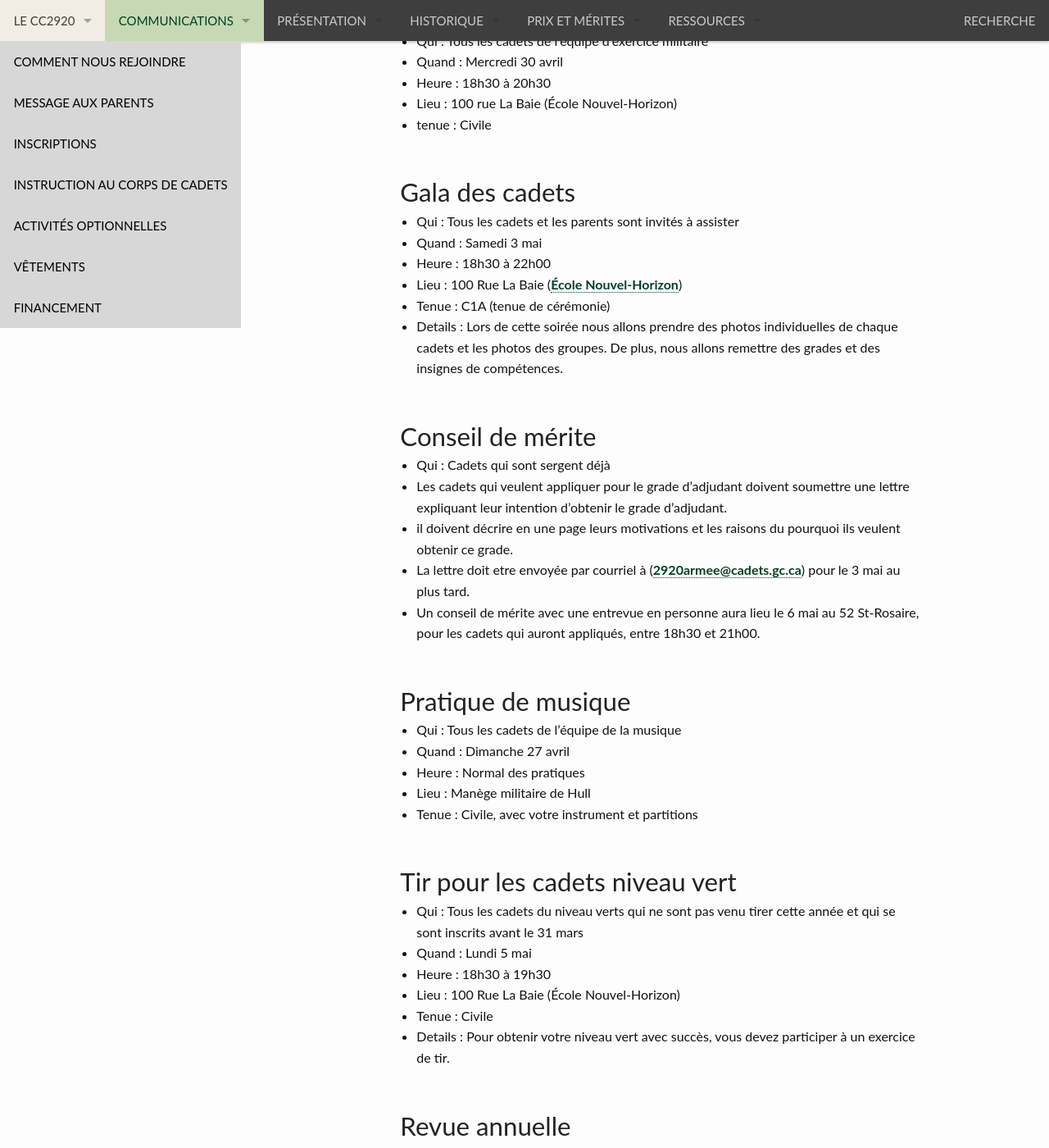
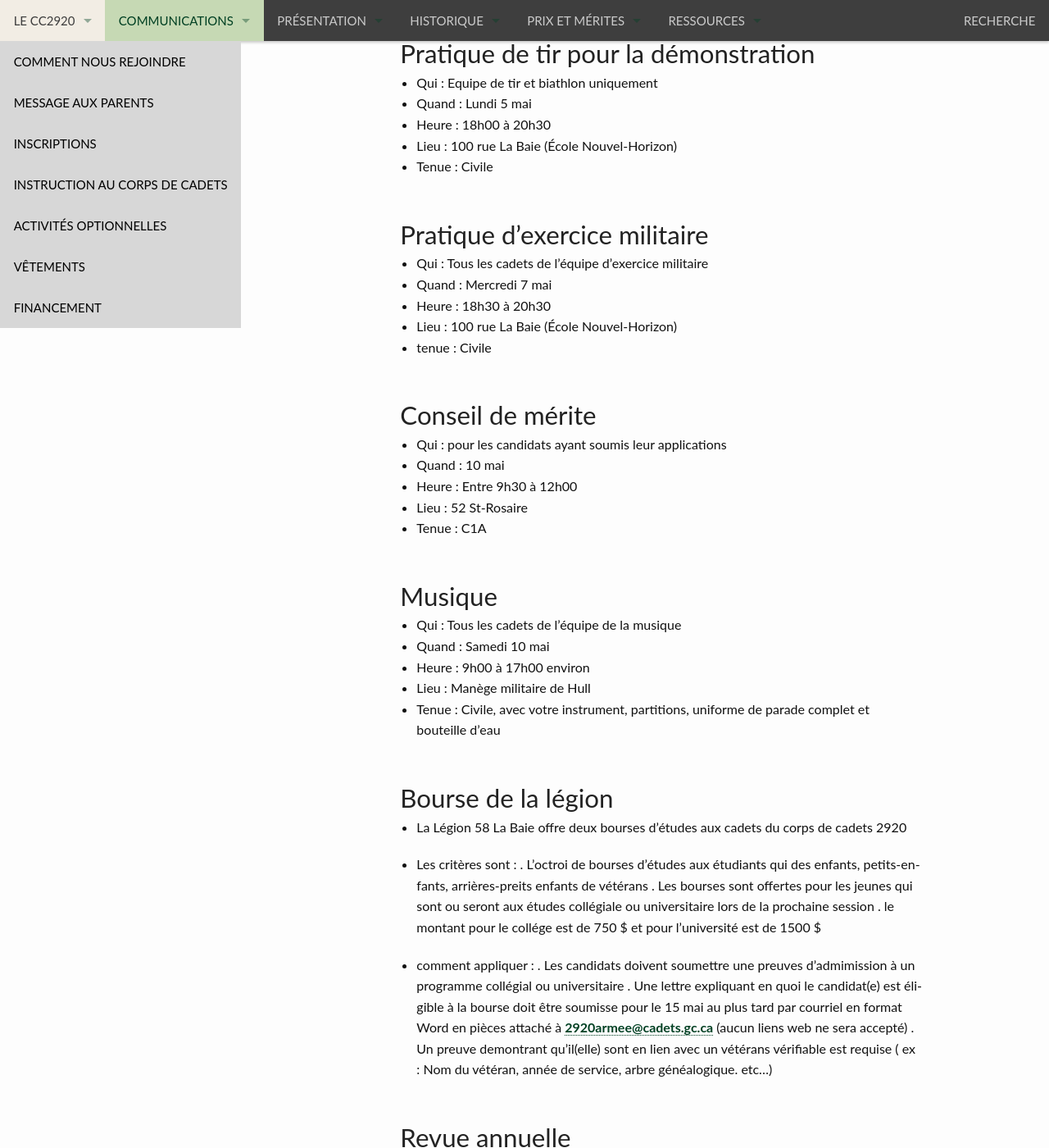
Before and after one commit to CC2920/web, a Jekyll site: the page built from _communications/messages.md, in a window 1280 px wide and 1400 px high, scrolled down 1549 px. Shown: the whole window at 82% size. Built offline with Jekyll 4.4.1, drawn with Linux system fonts in a browser that asks for light colours; some of the changed text lies outside the part shown.

Commit message:
Message du 4 mai

```diff
--- a/_communications/messages.md
+++ b/_communications/messages.md
@@ -13,22 +13,23 @@
 - Tenue niveau Or : C5 (tenue d'instruction)
 - Tenue séniors : C5 (tenue d'instruction)
 
-- **Les cadets doivent apporter leur uniforme de parade sur un support avec les bottes de parafe lors de la soirée d'instruction de vendredi le 2 mai**
+- **Les cadets doivent apporter leur uniforme de parade sur un support avec les bottes de parafe lors de la soirée d'instruction de vendredi le 9 mai**
 
 [Guide des tenues](https://cc2920.ca/docs/ressources/guide_uniforme.v3.pdf)
 
 
 ## Activités cette semaine
 
-- **28 avril** : Activité de l'équipe de tir
-- **30 avril** : Pratique d'exercice militaire
--  **2 mai** : Soirée d'instruction
-- **3 mai** : Gala des cadets
-- **3 mai** : Date limite pour soumettre lettre de présentation pour le conseil de mérite pour le grade d'adjudant
 - **4 mai** : Pratique de musique
 - **5 mai** : Tir pour les cadets de niveau vert
 - **5 mai** : Pratique de tir pour la démonstration de la revue annuelle
-- **6 mai** : Conseil de mérite pour le grade d'adjudant
+- **6 mai** : Le conseil de mérite pour le grade d'adjudant est reporté au 10 mai pour des raisons administratives
+- **7 mai** : Pratique du peloton de précision
+- **9 mai** : Soirée d'instruction
+- **10 mai** : Conseil de mérite de 9h00 à 12h00
+- **10 mai** : Les cadets de la musique doivent etre présent pour le pratique du cérémoniale du CC 2644 en civil la matin mais doivent apporter leur uniforme pour le parade en après-midi
+- **11 mai** : Pas de pratique de musique
+- **15 mai** : Date limite de soumision des candidatures pour les bourses de la légion
 - **24 mai** : **Revue annuelle**
 - **7 et 8 juin** : Activité de fin d'année; [Sondage à remplir](https://docs.google.com/forms/d/13VIDFnLftRxhjTxa1oG-1B_-qwZGlW3dthlx6bIJdrk/edit)
 
@@ -37,56 +38,60 @@
 Si vous êtes absent le vendredi soir, vous devez envoyer un courriel à l'adresse du corps de cadet (<2920armee@cadets.gc.ca>) pour nous en informer.
 
 
-## Activité de l'équipe de tir
+## Tir pour les cadets niveau vert
 
-- Qui : Uniquement les cadets de l'équipe de tir
-- Quand : Lundi 28 avril
+- Qui : Cadets niveau vert uniquement
+- Quand : Lundi 5 mai
+- Heure : 18h00 à 19h30
+- Lieu : 100 rue La Baie (École Nouvel-Horizon)
+- Tenue : Civile
+
+## Pratique de tir pour la démonstration
+
+- Qui : Equipe de tir et biathlon uniquement
+- Quand : Lundi 5 mai
 - Heure : 18h00 à 20h30
 - Lieu : 100 rue La Baie (École Nouvel-Horizon)
 - Tenue : Civile
-- Détails : Souper pizza et pratique pour la revue annuelle
 
 ## Pratique d'exercice militaire
 
 - Qui : Tous les cadets de l'équipe d'exercice militaire
-- Quand : Mercredi 30 avril
+- Quand : Mercredi 7 mai
 - Heure : 18h30 à 20h30
 - Lieu : 100 rue La Baie (École Nouvel-Horizon)
 - tenue : Civile
 
-## Gala des cadets
-
-- Qui : Tous les cadets et les parents sont invités à assister
-- Quand : Samedi 3 mai
-- Heure : 18h30 à 22h00
-- Lieu : 100 Rue La Baie ([École Nouvel-Horizon](https://cc2920.ca/information/comment-nous-rejoindre/#centre-nouvel-horizon-100-rue-de-la-baie))
-- Tenue : C1A (tenue de cérémonie)
-- Details : Lors de cette soirée nous allons prendre des photos individuelles de chaque cadets et les photos des groupes.  De plus, nous allons remettre des grades et des insignes de compétences.
-
 ## Conseil de mérite
 
-- Qui : Cadets qui sont sergent déjà
-- Les cadets qui veulent appliquer pour le grade d'adjudant doivent soumettre une lettre expliquant leur intention d'obtenir le grade d'adjudant.
-- il doivent décrire en une page leurs motivations et les raisons du pourquoi ils veulent obtenir ce grade.
-- La lettre doit etre envoyée par courriel à (<2920armee@cadets.gc.ca>) pour le 3 mai au plus tard.
-- Un conseil de mérite avec une entrevue en personne aura lieu le 6 mai au 52 St-Rosaire, pour les cadets qui auront appliqués, entre 18h30 et 21h00.
+- Qui : pour les candidats ayant soumis leur applications
+- Quand : 10 mai
+- Heure : Entre 9h30 à 12h00
+- Lieu : 52 St-Rosaire
+- Tenue : C1A
 
-## Pratique de musique
+## Musique
 
 - Qui : Tous les cadets de l'équipe de la musique
-- Quand : Dimanche 27 avril
-- Heure : Normal des pratiques
+- Quand : Samedi 10 mai
+- Heure : 9h00 à 17h00 environ
 - Lieu : Manège militaire de Hull
-- Tenue : Civile, avec votre instrument et partitions
+- Tenue : Civile, avec votre instrument, partitions, uniforme de parade complet et bouteille d'eau
 
-## Tir pour les cadets niveau vert
+## Bourse de la légion
 
-- Qui : Tous les cadets du niveau verts qui ne sont pas venu tirer cette année et qui se sont inscrits avant le 31 mars
-- Quand : Lundi 5 mai
-- Heure : 18h30 à 19h30
-- Lieu : 100 Rue La Baie (École Nouvel-Horizon)
-- Tenue : Civile
-- Details : Pour obtenir votre niveau vert avec succès, vous devez participer à un exercice de tir.
+- La Légion 58 La Baie offre deux bourses d'études aux cadets du corps de cadets 2920
+
+- Les critères sont :
+  . L'octroi de bourses d'études aux étudiants qui des enfants, petits-enfants, arrières-preits enfants de vétérans
+  . Les bourses sont offertes pour les jeunes qui sont ou seront aux études collégiale ou universitaire lors de la prochaine session
+  . le montant pour le collége est de 750 $  et pour l'université est de 1500 $
+
+- comment appliquer :
+ . Les candidats doivent soumettre une preuves d'admimission à un programme collégial ou universitaire
+ . Une lettre expliquant en quoi le candidat(e) est éligible à la bourse doit être soumisse pour le 15 mai au plus tard par courriel en format Word en pièces attaché à <2920armee@cadets.gc.ca> (aucun liens web ne sera accepté)
+ . Un preuve demontrant qu'il(elle) sont en lien avec un vétérans vérifiable est requise ( ex : Nom du vétéran, année de service, arbre généalogique. etc...)
+
 
 ## Revue annuelle
 
```
Also changed, not shown: other parts of _communications/messages.md (+1 -1 lines).
